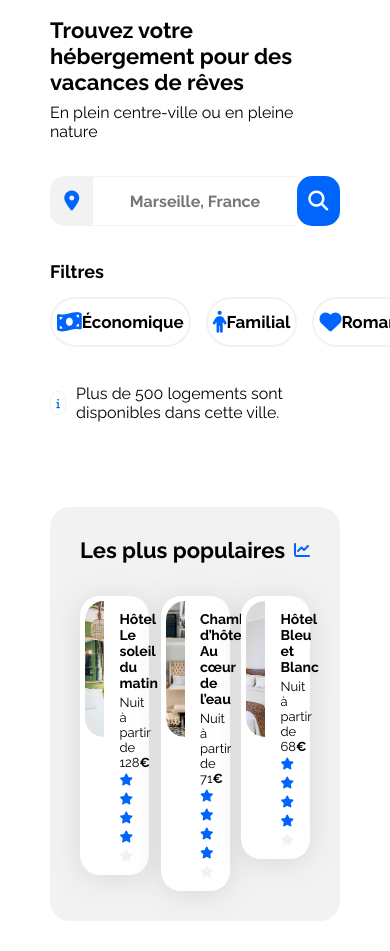
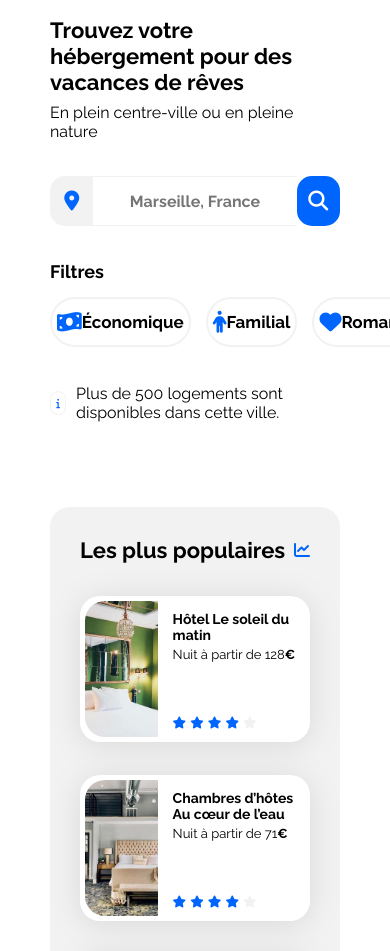
Before and after one commit to Xav84120/TL_P3_Booki, a plain HTML site: page index.html in a window 390 px wide. Shown: the part 122-1073 px from the top of the page. Drawn offline with Linux system fonts and the light colour scheme.

Commit message:
section populaire et hebergement avec responsive OK

```diff
--- a/css/style.css
+++ b/css/style.css
@@ -448,4 +448,12 @@ header nav li:hover {
   .populaires {
     margin-bottom: 30px;
   }
+  .populaires-cards {
+    display: flex;
+    flex-direction: column;
+  }
+
+  .populaires-cards a {
+    width: 100%;
+  }
 }
```
